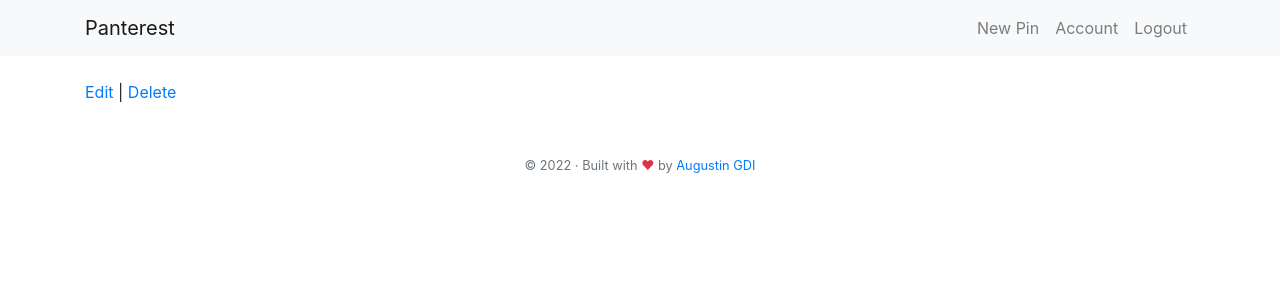
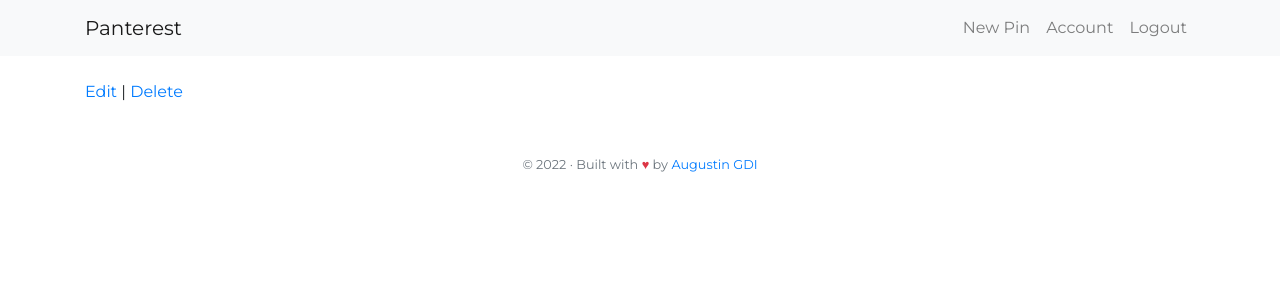
Before and after one commit to Braskalyne/Panterest_symfony, a Symfony app: template templates/pins/show.html.twig in a window 1280 px wide. Shown: the top 300 px of the page. Run offline with Twig, Linux system fonts and the light colour scheme; the template is opened without the code that fills it, so the values that code supplies are empty; some libraries are stand-ins or nearby versions.

Commit message:
change font for Montserrat

```diff
--- a/templates/layouts/base.html.twig
+++ b/templates/layouts/base.html.twig
@@ -3,9 +3,13 @@
     <head>
         <meta charset="UTF-8">
         <title>{% block title %}Welcome!{% endblock %}</title>
+        <link href="https://fonts.googleapis.com/css2?family=Montserrat&display=swap" rel="stylesheet">
         {% block stylesheets %}
             <link rel="stylesheet" href="https://cdn.jsdelivr.net/npm/bootstrap@4.0.0/dist/css/bootstrap.min.css" integrity="sha384-Gn5384xqQ1aoWXA+058RXPxPg6fy4IWvTNh0E263XmFcJlSAwiGgFAW/dAiS6JXm" crossorigin="anonymous">
             <style>
+                html, body {
+                    font-family: 'Montserrat', sans-serif;
+                }
                 .alert {
                     padding: 10px;
                     color: white;
```
